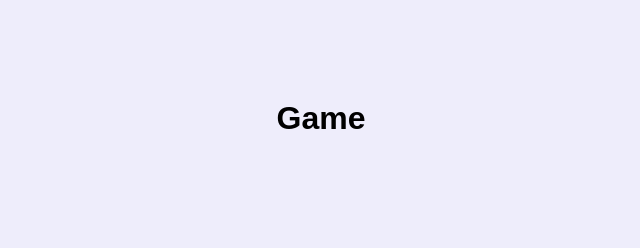
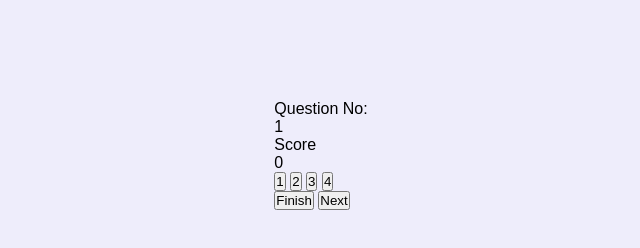
Before and after one commit to suriya-work/test, a plain HTML site: page game.html in a window 1280 px wide. Shown: the whole page, without its empty margins (319-959 px from the left). Drawn offline with Linux system fonts and the light colour scheme.

Commit message:
add game

```diff
--- a/game.html
+++ b/game.html
@@ -1,12 +1,37 @@
 <!DOCTYPE html>
 <html lang="en">
+
 <head>
     <meta charset="UTF-8">
     <meta name="viewport" content="width=device-width, initial-scale=1.0">
     <link rel="stylesheet" href="./css/global.css">
-    <title>Game Play</title>
+    <link rel="stylesheet" href="./css/game.css">
+    <title>Game | Play</title>
 </head>
+
 <body>
-    <h1>Game</h1>
+    <span id="loader"></span>
+    <div id="container">
+        <div class="header">
+            <div>
+                <p>Question No:</p>
+                <span id="question-number">1</span>
+            </div>
+            <div>
+                <p>Score</p>
+                <span id="score">0</span>
+            </div>
+        </div>
+        <div id="question-box">
+            <h3 id="question-text"></h3>
+            <button class="answer-text">1</button>
+            <button class="answer-text">2</button>
+            <button class="answer-text">3</button>
+            <button class="answer-text">4</button>
+        </div>
+        <button id="finish-button">Finish</button>
+        <button id="next-button">Next</button>
+    </div>
 </body>
+
 </html>
```
